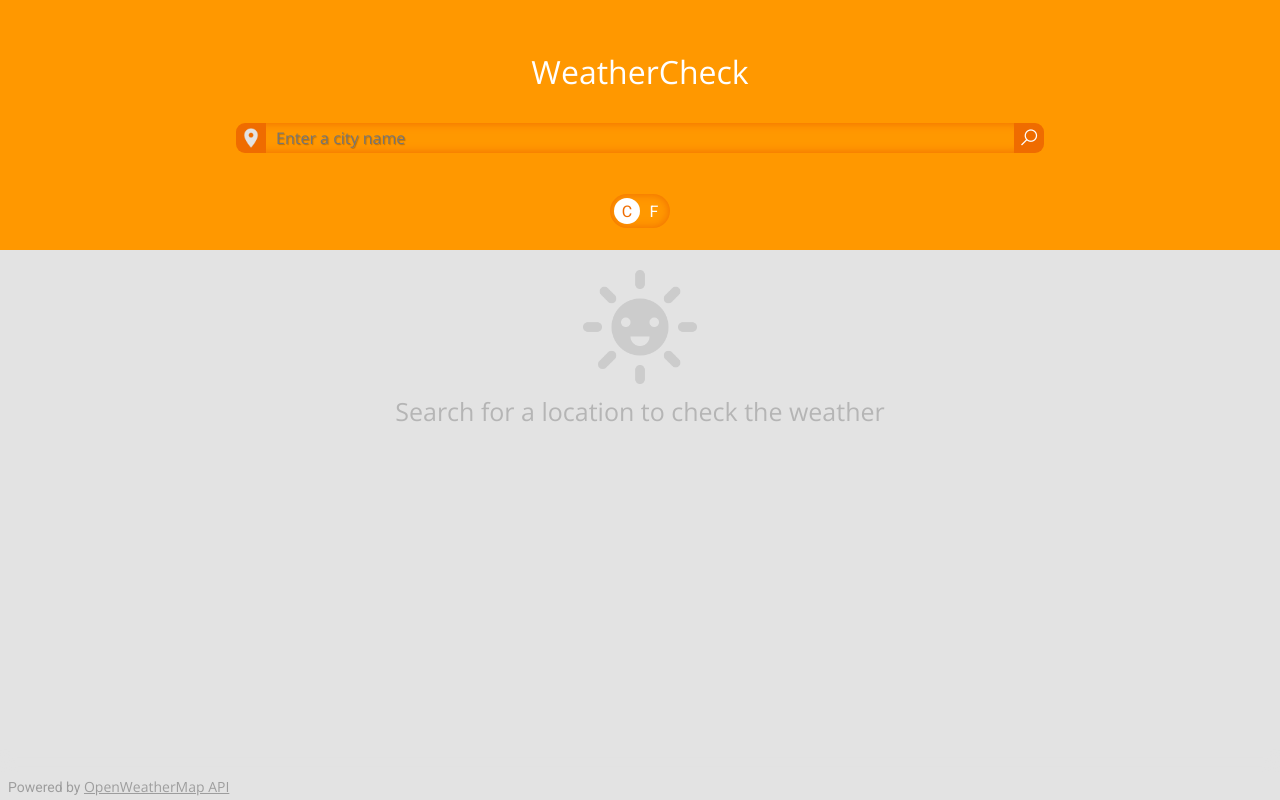
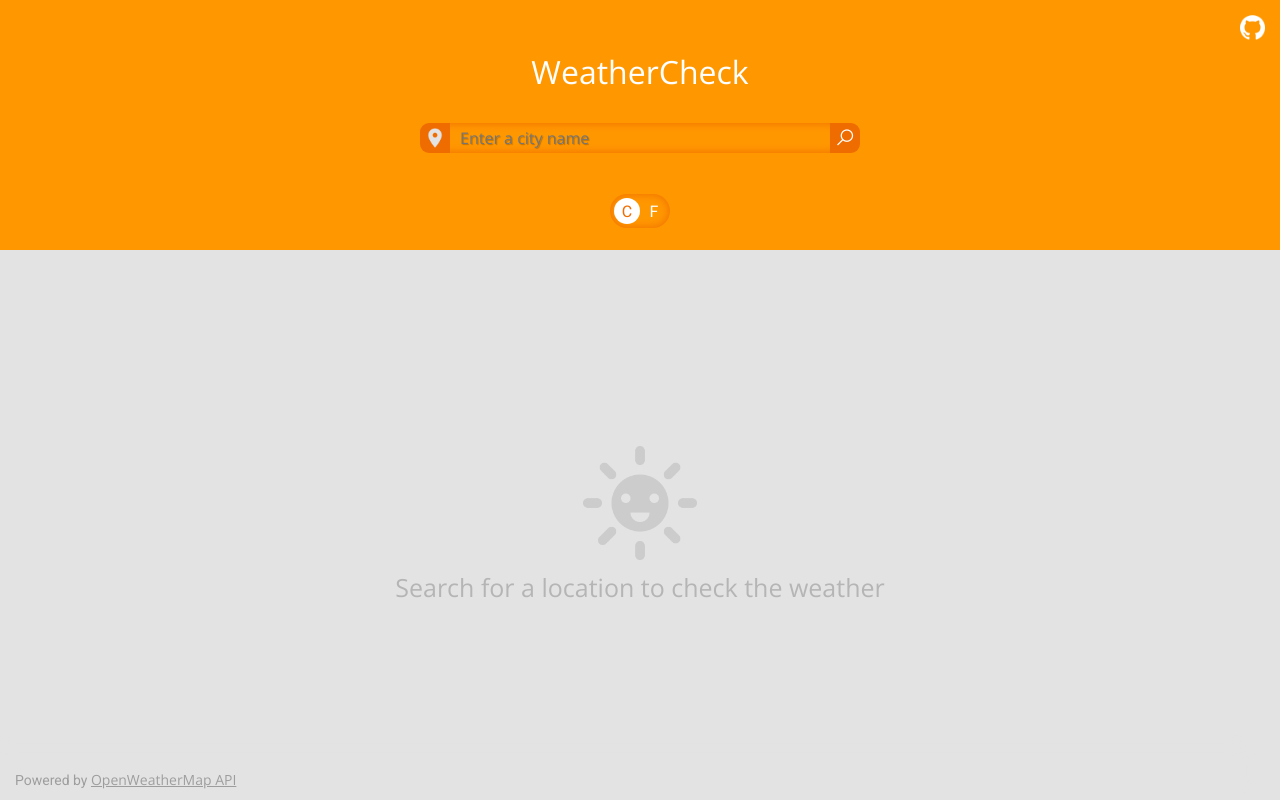
Before and after one commit to sher-s7/react-weather-app, a React (Create React App) app: page / in a window 1280 px wide. Built offline with nearby package versions, Linux system fonts and the light colour scheme.

Commit message:
Finish all main styling of app

```diff
--- a/src/Header.jsx
+++ b/src/Header.jsx
@@ -1,11 +1,13 @@
 import React from 'react';
 import Form from './Form';
 import TempUnitToggle from './TempUnitToggle';
+import GithubLogo from './assets/github-light.png'
 
 export default class Header extends React.Component {
     render() {
         return (
             <header>
+                <a id='github' href="https://github.com/sher-s7/react-weather-app" target='_blank' rel="noopener noreferrer"><img src={GithubLogo} alt="github-logo"/></a>
                 <h1 id='title'>WeatherCheck</h1>
                 <Form handleSubmit={this.props.handleSubmit} />
                 <p id='error' className={`${this.props.error ? null : 'hidden'} ${this.props.shake ? 'shake' : ''}`}>
--- a/src/ResultCard.jsx
+++ b/src/ResultCard.jsx
@@ -57,7 +57,6 @@ export default class ResultCard extends React.Component {
 
     render() {
         const city = this.props.city;
-        console.log()
         const sunrise = this.unixTimeConverter(city.sys.sunrise, city.sys.timezone);
         const sunset = this.unixTimeConverter(city.sys.sunset, city.sys.timezone);
         return (
@@ -65,7 +64,6 @@ export default class ResultCard extends React.Component {
                 <div className={`cityContainer ${this.state.hidden ? 'hidden' : ''} ${this.props.emptyOut ? 'fadeOut' : ''}`}>
 
                     <div className={`flag-icon flag-icon-${city.sys.country.toLowerCase()}`}></div>
-                    <div className='cityName'>{city.name}</div>
                     <div className='mainTemp'><span className='unit'>{this.kelvinToUnit(this.props.unit, city.main.temp)}<sup>{`°${this.props.unit}`}</sup></span></div>
                     <div className='condition'>{city.weather[0].description[0].toUpperCase() + city.weather[0].description.substring(1)}</div>
                     <div className='weather-icon'><img src={weatherIcons[city.weather[0].icon.substring(0, 2)]} alt="" /></div>
@@ -78,6 +76,8 @@ export default class ResultCard extends React.Component {
                     <div className='sunset'>Sunset <span className='unit'>{sunset.substring(0, sunset.indexOf('M') - 1)}<sup className='am-pm'>{sunset.substring(sunset.indexOf('M') - 1)}</sup></span></div>
 
                 </div>
+                <div className={`coords ${this.state.hidden ? 'hidden' : ''} ${this.props.emptyOut ? 'fadeOut' : ''}`}><a target='_blank' href={`https://www.google.com/maps/place/${city.coord.lat}%2C${city.coord.lon}`} rel="noopener noreferrer">View on map</a></div>
+
             </li>
         );
     }
--- a/src/index.css
+++ b/src/index.css
@@ -9,6 +9,7 @@
   --dark-orange: #e65100;
   --error: #e61b00;
   --body: #e3e3e3;
+  --visited: #702700;
 
   font-family: "Open Sans", sans-serif;
   box-sizing: border-box;
@@ -33,6 +34,15 @@ body {
   overflow: hidden;
 }
 
+a {
+  color: var(--orange);
+  font-size: 14px;
+}
+
+a:visited {
+  color: var(--visited);
+}
+
 .hidden {
   visibility: hidden !important;
   opacity: 0 !important;
@@ -46,6 +56,13 @@ header {
   background-color: var(--light-orange);
   height: 250px;
 }
+
+#github {
+  display: none;
+}
+ #github img {
+   width: 25px;
+ }
 
 #title {
   font-weight: lighter;
@@ -280,6 +297,7 @@ input:checked + .slider span:first-child {
 #empty {
   display: flex;
   align-items: center;
+  justify-content: center;
   flex-direction: column;
   width: 100%;
   transition: 0.5s;
@@ -343,9 +361,10 @@ input:checked + .slider span:first-child {
 
 #city-list {
   padding: 0;
-  margin: 0;
+  margin: 0 auto;
   padding-bottom: 20px;
   list-style: none;
+  width: 95%;
 }
 
 #city-list li {
@@ -362,6 +381,8 @@ input:checked + .slider span:first-child {
 }
 
 #city-list .cityContainer {
+  position: relative;
+  overflow: auto;
   transition: 0.5s;
   transform: scale(1);
   visibility: visible;
@@ -386,11 +407,16 @@ input:checked + .slider span:first-child {
   color: #2d2d2d;
   font-family: 'Roboto', sans-serif !important;
   padding: 5px;
+  height: 50px;
 }
 
 .unit {
   font-size: 16px;
   font-family: 'Roboto', sans-serif !important;
+}
+
+.mainTemp .unit {
+  font-size: 20px;
 }
 
 sup {
@@ -407,23 +433,28 @@ sup {
 
 }
 
-.cityName {
+.mainTemp {
   grid-column-start: 2;
   grid-row-start: 1;
-}
-
-.mainTemp {
-  grid-column-start: 3;
-  grid-row-start: 1;
+  align-items: center !important;
+  color: var(--orange) !important;
 }
 
 .weather-icon img {
   width: 40px;
 }
 
+.coords {
+  margin-left: 5px;
+  margin-top: 10px;
+}
+
 .weather-icon {
   grid-column-start: 3;
-  grid-row-start: 2;
+  grid-column-end: 4;
+  grid-row-start: 1;
+  position: absolute;
+  right: 5px;
 }
 
 .condition {
@@ -431,6 +462,8 @@ sup {
   grid-row-start: 2;
   grid-column-end: 4;
   text-align: center;
+  align-items: center !important;
+  justify-content: flex-start !important;
 }
 
 .windSpeed {
@@ -439,8 +472,8 @@ sup {
 }
 
 .clouds {
-  grid-column-start: 3;
-  grid-row-start: 3;
+  grid-column-start: 2;
+  grid-row-start: 4;
 }
 
 .visibility {
@@ -454,8 +487,8 @@ sup {
 }
 
 .sunrise {
-  grid-column-start: 2;
-  grid-row-start: 4;
+  grid-column-start: 3;
+  grid-row-start: 3;
 }
 
 .sunset {
@@ -493,3 +526,26 @@ footer {
     display: none;
   }
 }
+
+@media (min-width: 768px) {
+  #github {
+    display: block;
+    position: absolute;
+    top: 15px;
+    right: 15px;
+  }
+
+  #city-list {
+    width: 600px;
+  }
+
+  #location-input {
+    width: 400px;
+  }
+
+  footer {
+    padding: 10px;
+    width: 97%;
+  }
+
+}
```
Also changed, not shown: src/assets/github-light.png (added).
